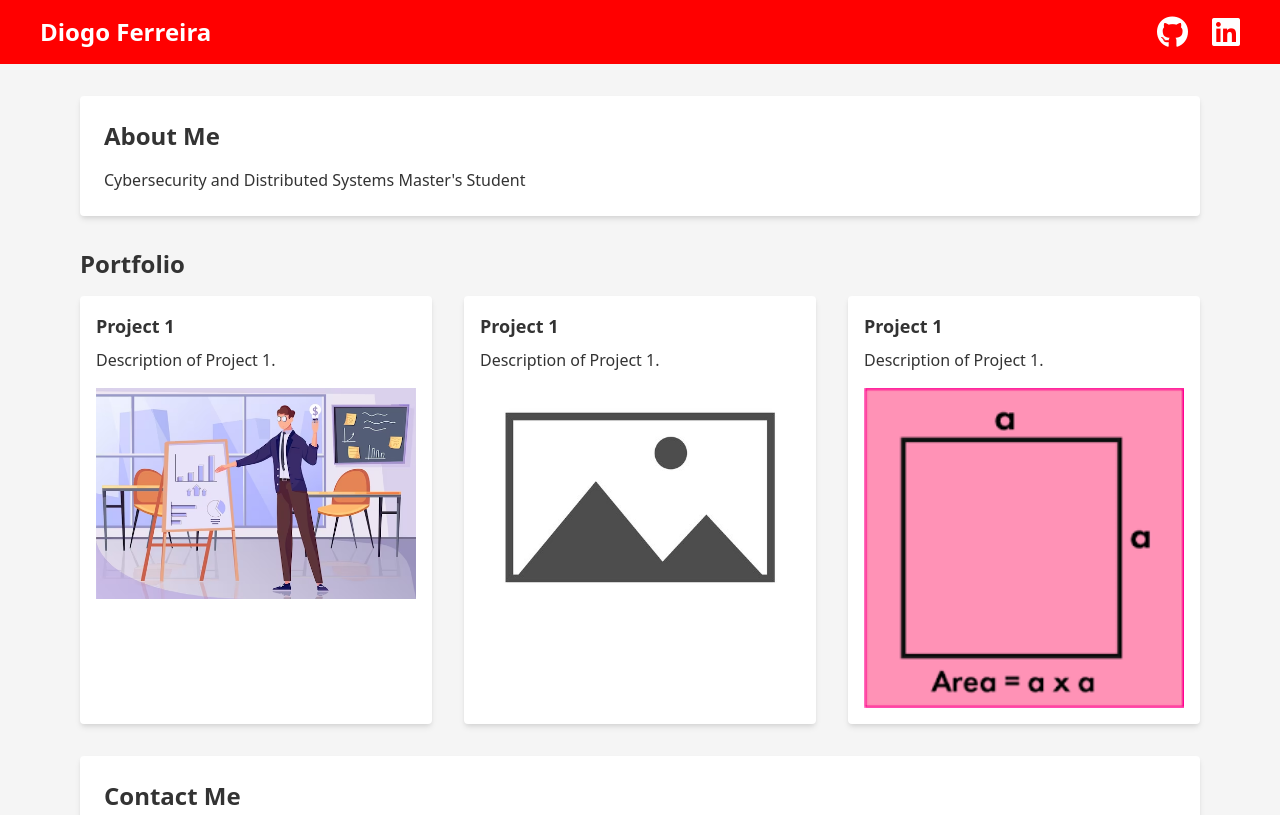
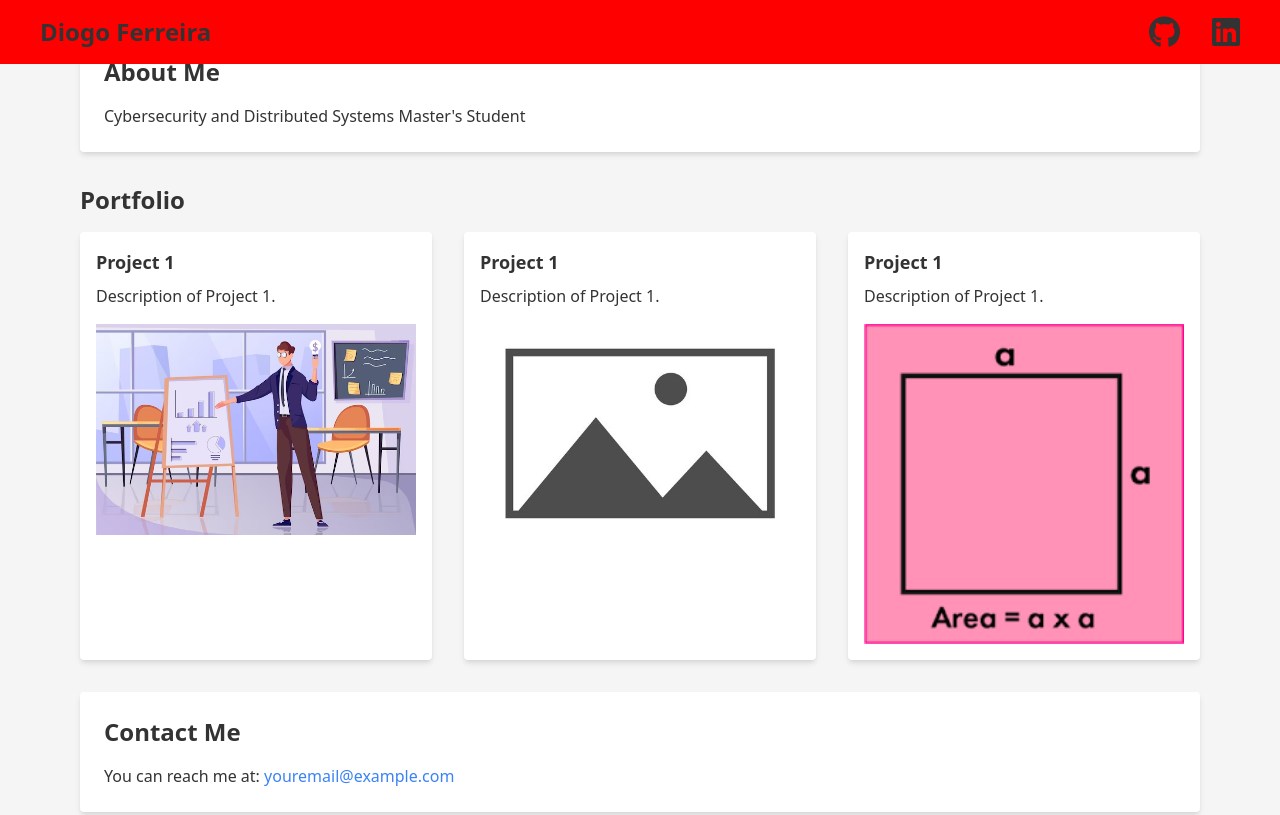
Before and after one commit to neves-nvs/neves_nvs.github.io, a plain HTML site: page index.html in a window 1280 px wide. Shown: the top 815 px of the page. Drawn offline with nearby package versions, Linux system fonts and the light colour scheme.

Commit message:
fix navbar on top

```diff
--- a/index.html
+++ b/index.html
@@ -13,13 +13,13 @@
 
 <body class="font-sans">
 
-    <header class="accent-color text-white py-4">
+    <header class="accent-color fixed w-full top-0 py-4">
         <div class="mx-10 flex items-center justify-between">
             <a href="/">
                 <h1 class="text-2xl font-bold">Diogo Ferreira</h1>
             </a>
             <nav>
-                <ul class="hidden md:flex space-x-6">
+                <ul class="hidden md:flex space-x-8">
                     <li>
                         <a href="https://github.com/neves-nvs" target="_blank" class="hover:text-gray-300">
                             <i class="fab fa-github fa-2xl"></i>
```
